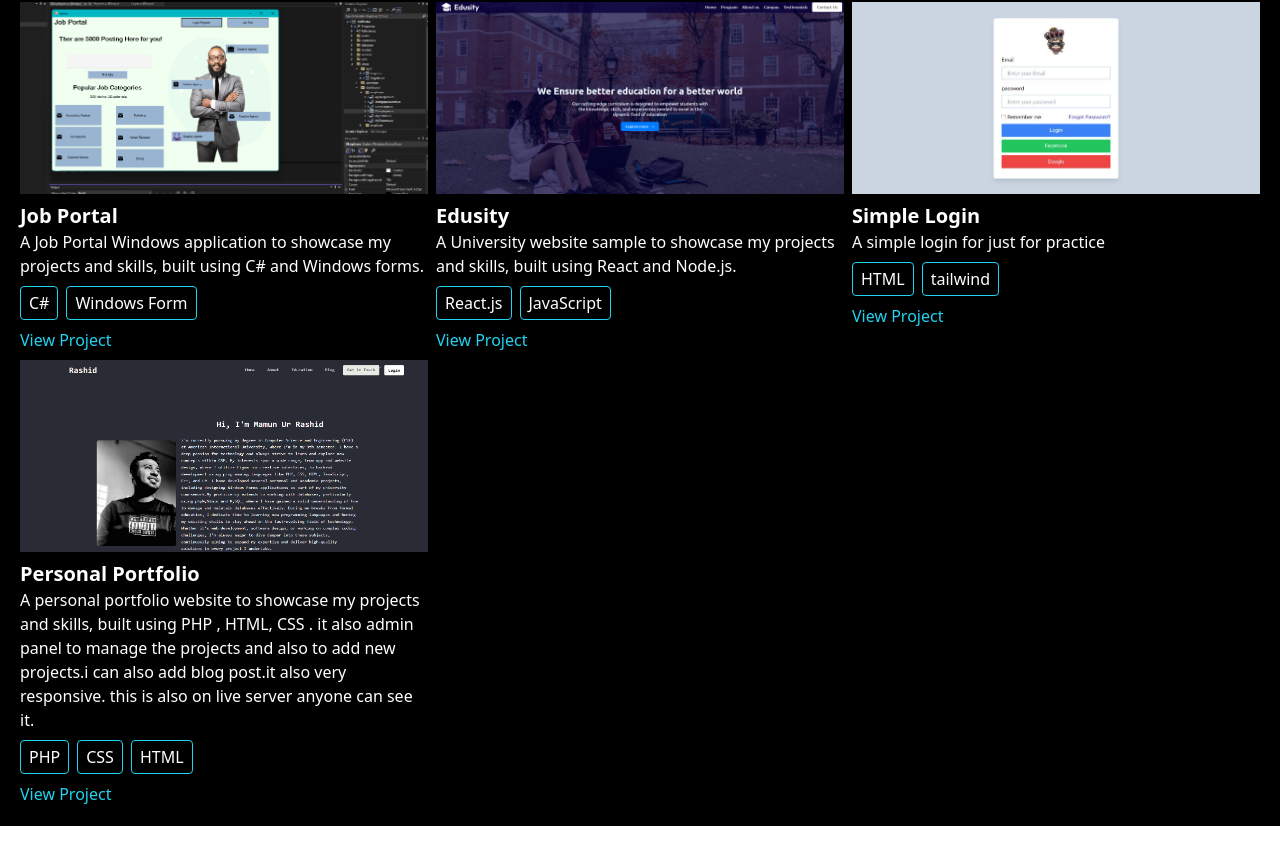
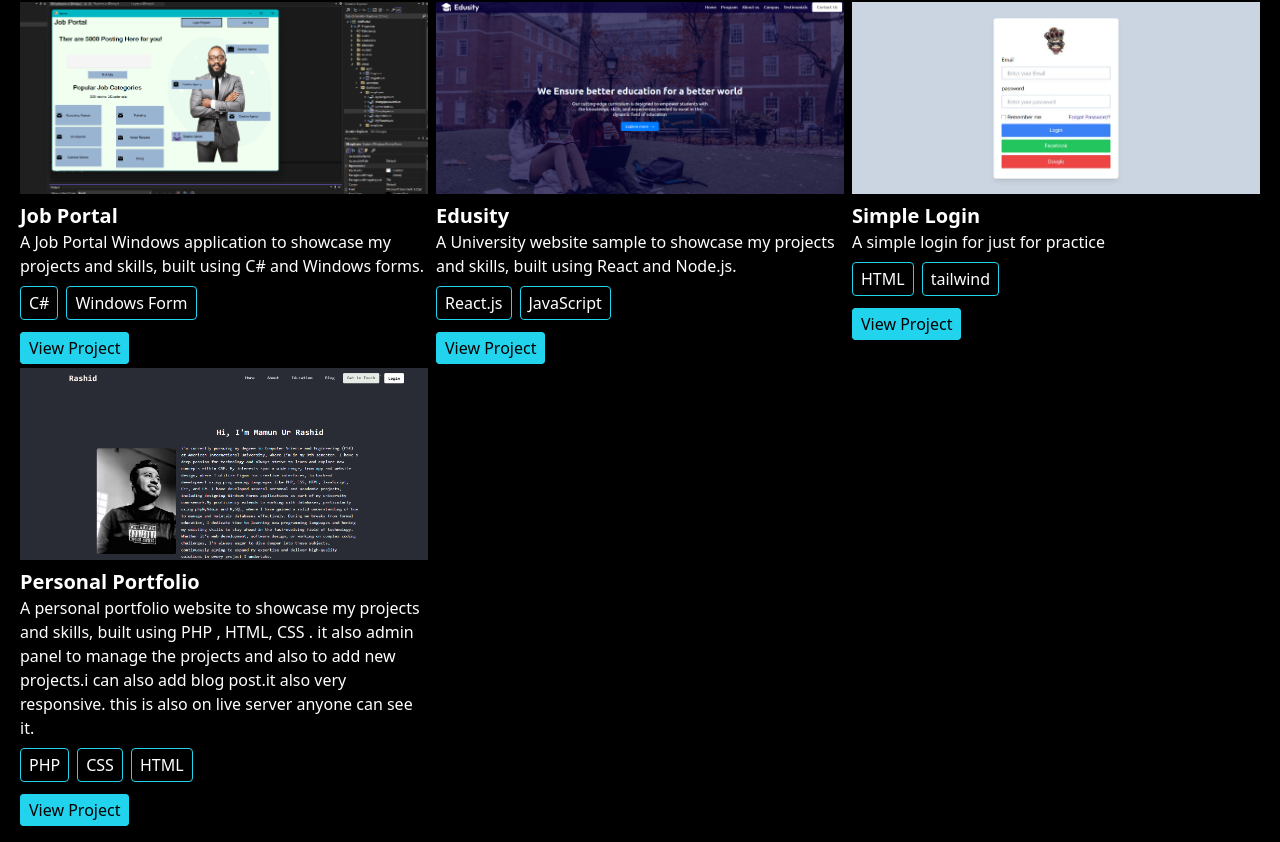
Before and after one commit to MamunUrRashidAIUB/portfolio-react, a React (Vite) app: page / in a window 1280 px wide. Shown: the part 914-1756 px from the top of the page. Built offline with nearby package versions, Linux system fonts and the light colour scheme.

Commit message:
some changes

```diff
--- a/src/components/Projects.jsx
+++ b/src/components/Projects.jsx
@@ -1,22 +1,38 @@
-import portfoliodata from "../portfolio.json"
+import React from "react";
+import portfoliodata from "../portfolio.json";
 
 const Projects = () => {
   return (
     <div className="p-4 bg-black text-white">
       <div className="grid grid-cols-1 sm:grid-cols-2 md:grid-cols-3">
-        {portfoliodata.map(project => (
-          <div key={project.id} className=" p-1 rounded-lg shadow-lg border-cyan-400">
-            <img src={`../src/Photos/${project.image}`} alt={project.title} className="w-full h-48 object-cover mb-2" />
+        {portfoliodata.map((project) => (
+          <div
+            key={project.id}
+            className=" p-1 rounded-lg shadow-lg border-cyan-400"
+          >
+            <img
+              src={`../src/Photos/${project.image}`}
+              alt={project.title}
+              className="w-full h-48 object-cover mb-2"
+            />
             <h3 className="text-xl font-semibold">{project.title}</h3>
             <p>{project.description}</p>
-            <div className="flex space-x-2 my-2">
+            <div className="flex space-x-2 my-2 pb-2 ">
               {project.technologies.map((tech, index) => (
-                <span key={index} className="bg-black text-white border-cyan-400 border px-2 py-1 rounded hover:bg-cyan-400 hover:text-black">
+                <span
+                  key={index}
+                  className="bg-black text-white border-cyan-400 border px-2 py-1 rounded transition-colors duration-900 ease-in-out "
+                >
                   {tech}
                 </span>
               ))}
             </div>
-            <a href={project.link} target="_blank" rel="noopener noreferrer" className="text-cyan-400  hover:text-stone-100">
+            <a
+              href={project.link}
+              target="_blank"
+              rel="noopener noreferrer"
+              className=" bg-cyan-400 text-black border-cyan-400 border px-2 py-1 rounded relative overflow-hidden transition-colors duration-500 ease-in-out hover:text-white hover:bg-gradient-to-r hover:from-cyan-400 hover:to-black"
+            >
               View Project
             </a>
           </div>
--- a/src/portfolio.json
+++ b/src/portfolio.json
@@ -5,7 +5,7 @@
       "description": "A Job Portal Windows application to showcase my projects and skills, built using C# and Windows forms.",
       "technologies": ["C#", "Windows Form"],
       "image": "csharpreact.png",
-      "link": ""
+      "link": "https://github.com/azizulbappy0096/JobPortal-.NET"
     },
     {
       "id": 2,
```
